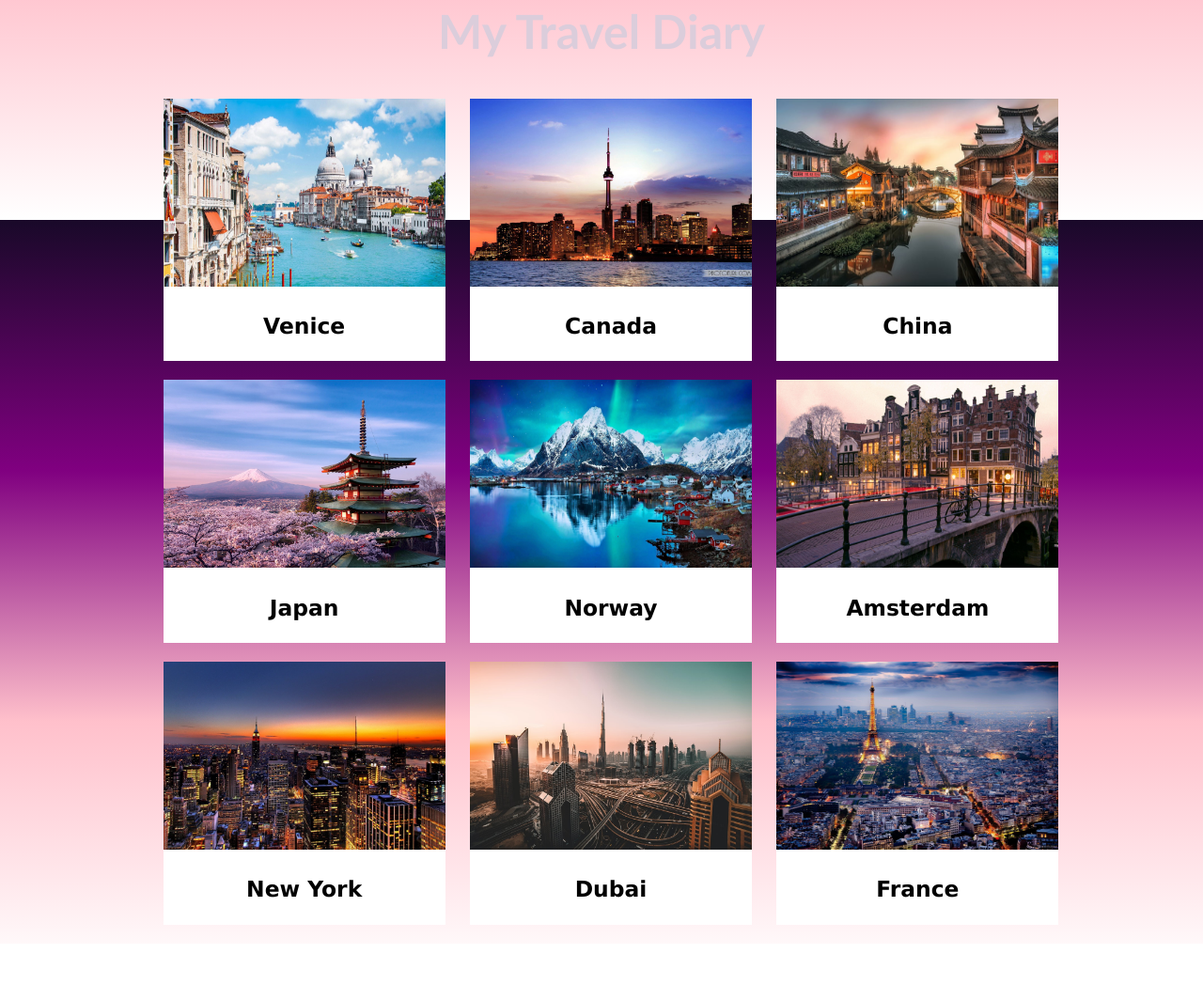
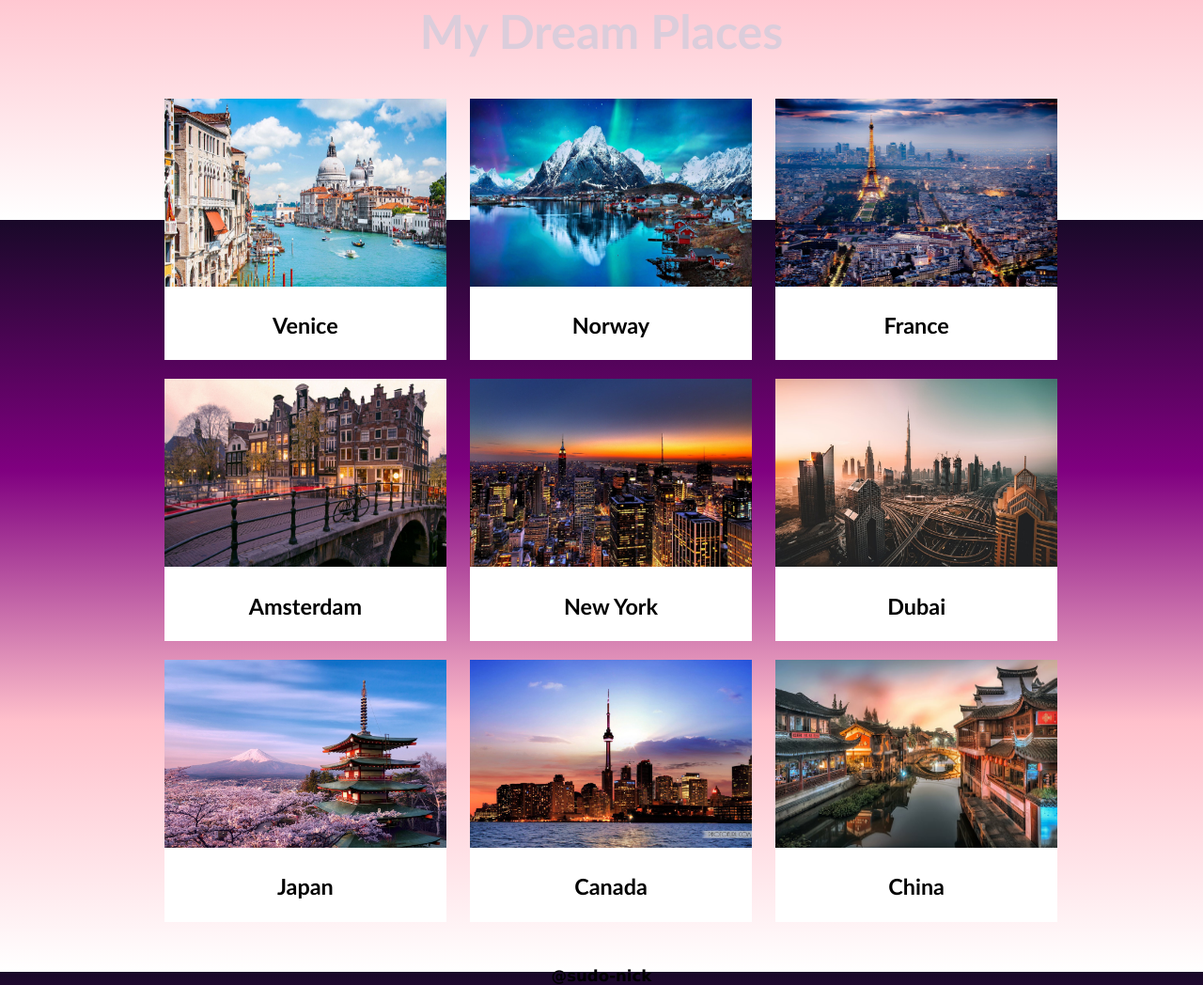
Before and after one commit to sudo-nick16/web-dev-gwl, a plain HTML site: page main/index.html in a window 1280 px wide. Shown: the part 566-1614 px from the top of the page at 94% size. Before the commit the page ends 1570 px from the top, so only its background shows below. Drawn offline with Linux system fonts and the light colour scheme; files whose address does not match are found by name.

Commit message:
changes styling

```diff
--- a/main/index.html
+++ b/main/index.html
@@ -14,9 +14,10 @@
             padding-top: 20px;
             padding-bottom: 20px;
             font-weight: bold;
+            width: 100%;
         }
         span{
-            padding: 40px;
+            padding: 5%;
             font-size: 20px;
             text-decoration: underline;
         }
@@ -44,6 +45,7 @@
             text-align: center;
             margin: auto;
             width: 90%;
+            font-family:'Gill Sans', 'Gill Sans MT', Calibri, 'Trebuchet MS', sans-serif;
 
         }
         .pics{
@@ -61,7 +63,12 @@
         }
         .navb{
             text-decoration: none;
+            display: inline-block;
+            transition: transform .2s;
             color: white;
+        }
+        .navb:hover{
+            transform: scale(1.25);
         }
         #place{
             color:darkslategray;
@@ -74,53 +81,68 @@
            padding-left: 50px;
            padding-right: 50px;
         }
+        footer{
+            clear: both;
+            position: relative;
+            margin-bottom: 0;
+            text-align: center;
+
+        }
+        h5{
+            margin-bottom: 0;
+        }
     </style>
 </head>
 <body>
     <nav>
-        <span><a class="navb" href="./index.html" style="color:blueviolet">TRIPS</a></span>
+        <span><a class="navb" href="./index.html" style="color:blueviolet">PLACES</a></span>
         <span><a class="navb" href="./about.html">ABOUT</a></span>
         <span><a class="navb" href="./contact.html">CONTACT</a></span>
     </nav>
     <img id='main' src="./v.jpg" alt="" >
-    <h2 >My Travel Diary</h2>
+    <h2 >My Dream Places</h2>
     <div id='collection'>
         <div class="pics">
-            <a href="./place.html"><img src="./assets/vd.jpg" width="300" height="200" alt=""></a>
-            <a href="./place.html"><h3>Venice</h3></a>
+            <a href="https://en.wikipedia.org/wiki/Venice"><img src="./assets/vd.jpg" width="300" height="200" alt=""></a>
+            <a href="https://en.wikipedia.org/wiki/Venice"><h3>Venice</h3></a>
         </div>
         <div class="pics">
-            <a href="./place.html"><img src="./assets/cd.jpg" width="300" height="200" alt=""></a>
-            <a href="./place.html"><h3>Canada</h3></a>
+            <a href="https://en.wikipedia.org/wiki/Norway"><img src="./assets/nd.jpg" width="300" height="200" alt=""></a>
+            <a href="https://en.wikipedia.org/wiki/Norway"><h3>Norway</h3></a>
         </div>
         <div class="pics">
-            <a href="./place.html"><img src="./assets/chd.jpg" width="300" height="200" alt=""></a>
-            <a href="./place.html"><h3>China</h3></a>
+            <a href="https://en.wikipedia.org/wiki/France"><img src="./assets/fd.jpg" width="300" height="200" alt=""></a>
+            <a href="https://en.wikipedia.org/wiki/France"><h3>France</h3></a>
         </div>
         <div class="pics">
-            <a href="./place.html"><img src="./assets/jd.jpg" width="300" height="200" alt=""></a>
-            <a href="./place.html"><h3>Japan</h3></a>
+            <a href="https://en.wikipedia.org/wiki/Amsterdam"><img src="./assets/ad.jpg" width="300" height="200" alt=""></a>
+            <a href="https://en.wikipedia.org/wiki/Amsterdam"><h3>Amsterdam</h3></a>
         </div>
         <div class="pics">
-            <a href="./place.html"><img src="./assets/nd.jpg" width="300" height="200" alt=""></a>
-            <a href="./place.html"><h3>Norway</h3></a>
+            <a href="https://en.wikipedia.org/wiki/New_York_City"><img src="./assets/nyd.jpg" width="300" height="200" alt=""></a>
+            <a href="https://en.wikipedia.org/wiki/New_York_City"><h3>New York</h3></a>
+        </div>
+
+        <div class="pics">
+            <a href="https://en.wikipedia.org/wiki/Dubail"><img src="./assets/dd.jpg" width="300" height="200" alt=""></a>
+            <a href="https://en.wikipedia.org/wiki/Dubai"><h3>Dubai</h3></a>
         </div>
         <div class="pics">
-            <a href="./place.html"><img src="./assets/ad.jpg" width="300" height="200" alt=""></a>
-            <a href="./place.html"><h3>Amsterdam</h3></a>
+            <a href="https://en.wikipedia.org/wiki/Japan"><img src="./assets/jd.jpg" width="300" height="200" alt=""></a>
+            <a href="https://en.wikipedia.org/wiki/Japan"><h3>Japan</h3></a>
         </div>
         <div class="pics">
-            <a href="./place.html"><img src="./assets/nyd.jpg" width="300" height="200" alt=""></a>
-            <a href="./place.html"><h3>New York</h3></a>
+            <a href="https://en.wikipedia.org/wiki/Canada"><img src="./assets/cd.jpg" width="300" height="200" alt=""></a>
+            <a href="https://en.wikipedia.org/wiki/Canada"><h3>Canada</h3></a>
         </div>
         <div class="pics">
-            <a href="./place.html"><img src="./assets/dd.jpg" width="300" height="200" alt=""></a>
-            <a href="./place.html"><h3>Dubai</h3></a>
+            <a href="https://en.wikipedia.org/wiki/China"><img src="./assets/chd.jpg" width="300" height="200" alt=""></a>
+            <a href="https://en.wikipedia.org/wiki/China"><h3>China</h3></a>
         </div>
-        <div class="pics">
-            <a href="./place.html"><img src="./assets/fd.jpg" width="300" height="200" alt=""></a>
-            <a href="./place.html"><h3>France</h3></a>
-        </div>
+
     </div>
+    <footer>
+        <h5>@sudo-nick</h5>
+    </footer>
 </body>
 </html>
```
Also changed, not shown: main/about.html (+14 -6 lines), main/contact.html (+7 -4 lines).
